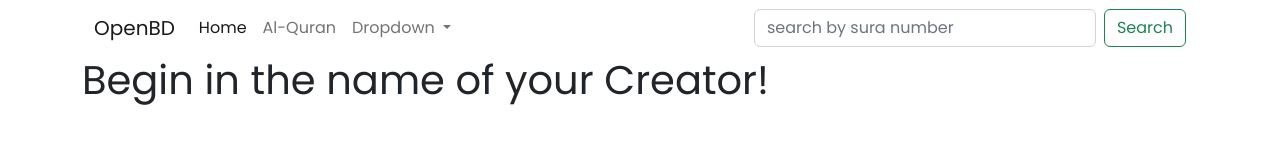
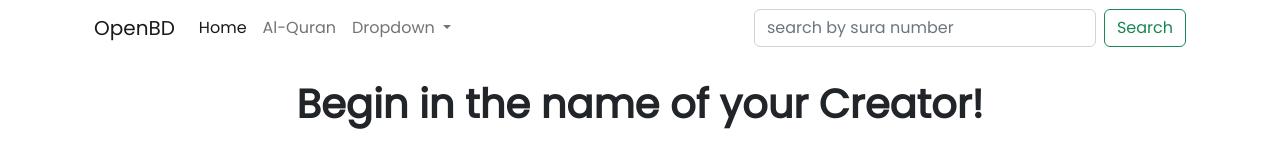
Before and after one commit to Joy5k/Al-Quran, a plain HTML site: page Blog/index.html in a window 1280 px wide. Drawn offline with nearby package versions, Linux system fonts and the light colour scheme.

Commit message:
added align system on h1

```diff
--- a/Blog/index.html
+++ b/Blog/index.html
@@ -46,7 +46,7 @@
           </div>
         </div>
       </nav>
-    <h1 id="sura-name">Begin in the name of your Creator!</h1>
+    <h1 id="sura-name " class="text-center fw-bolder m-4">Begin in the name of your Creator!</h1>
     <p id="ayat" class="container fs-5 fw-bold">
 
     </p>
```
